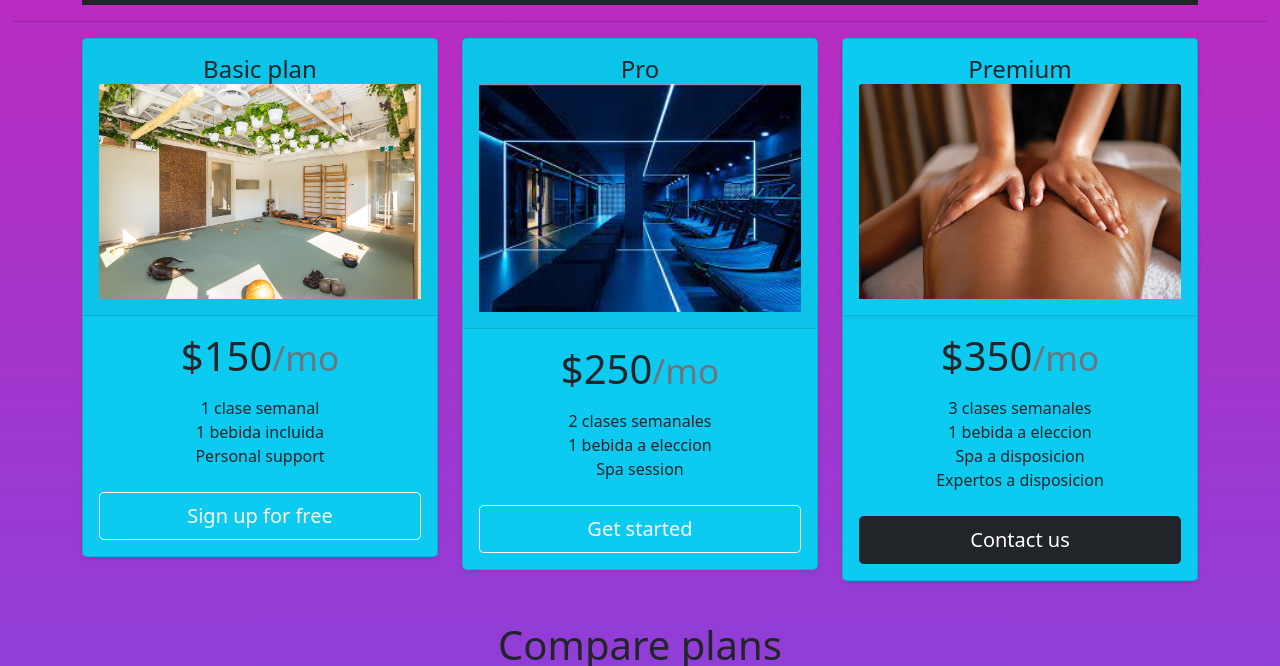
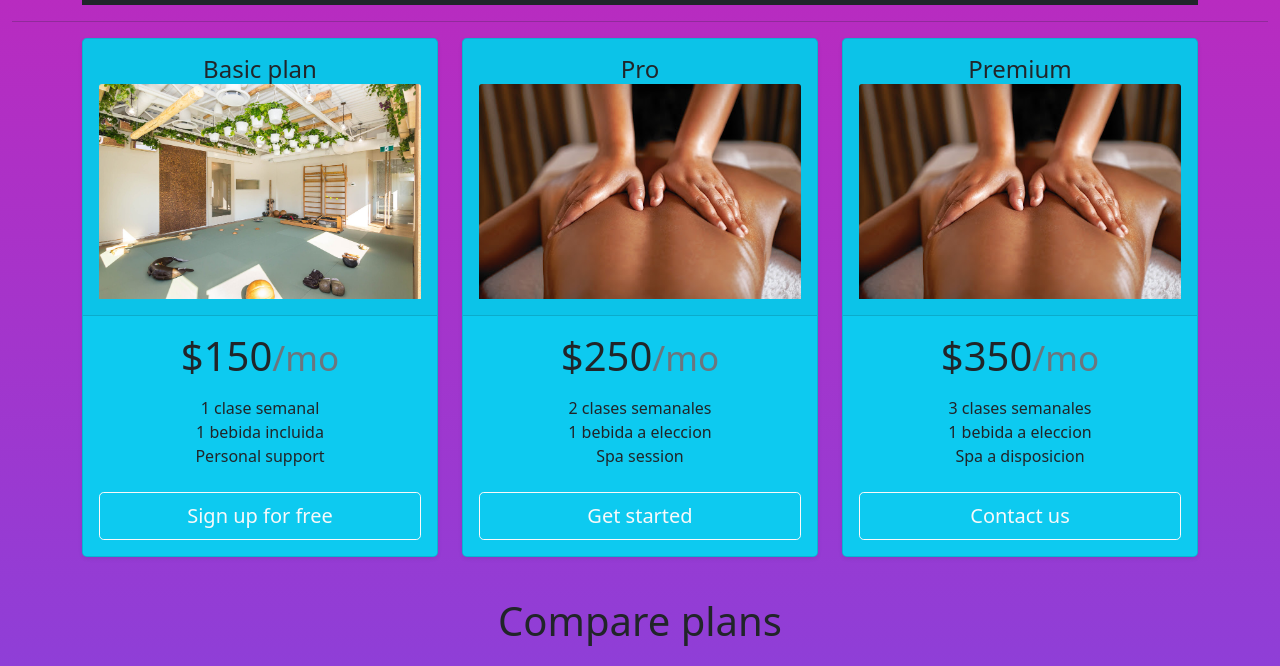
Before and after one commit to GermanOrdo/butique-gym, a plain HTML site: page pages/servicios.html in a window 1280 px wide. Shown: the part 81-747 px from the top of the page. Drawn offline with Linux system fonts and the light colour scheme.

Commit message:
boostrap 3.1

```diff
--- a/pages/servicios.html
+++ b/pages/servicios.html
@@ -73,7 +73,7 @@
                 <div class="card mb-4 rounded-3 shadow-sm bg-info tableServ">
                     <div class="card-header py-3">
                         <h4 class="my-0 fw-normal">Pro</h4>
-                        <img src="../img/descarga.jpg" class="card-img-top" alt="gimnasio">
+                        <img src="../img/massage1.jpg" class="card-img-top" alt="gimnasio">
                     </div>
                     <div class="card-body">
                         <h1 class="card-title pricing-card-title">$250<small class="text-muted fw-light">/mo</small></h1>
@@ -88,7 +88,7 @@
             </div>
             <div class="col">
                 <div class="card mb-4 rounded-3 shadow-sm bg-info tableServ">
-                    <div class="card-header py-3 bg-info shadow-sm">
+                    <div class="card-header py-3">
                         <h4 class="my-0 fw-normal">Premium</h4>
                         <img src="../img/massage1.jpg" class="card-img-top" alt="masajes">
                     </div>
@@ -98,9 +98,8 @@
                             <li>3 clases semanales</li>
                             <li>1 bebida a eleccion</li>
                             <li>Spa a disposicion</li>
-                            <li>Expertos a disposicion</li>
                         </ul>
-                        <button type="button" class="w-100 btn btn-lg btn-dark">Contact us</button>
+                        <button type="button" class="w-100 btn btn-lg btn-outline-light">Contact us</button>
                     </div>
                 </div>
             </div>
```
